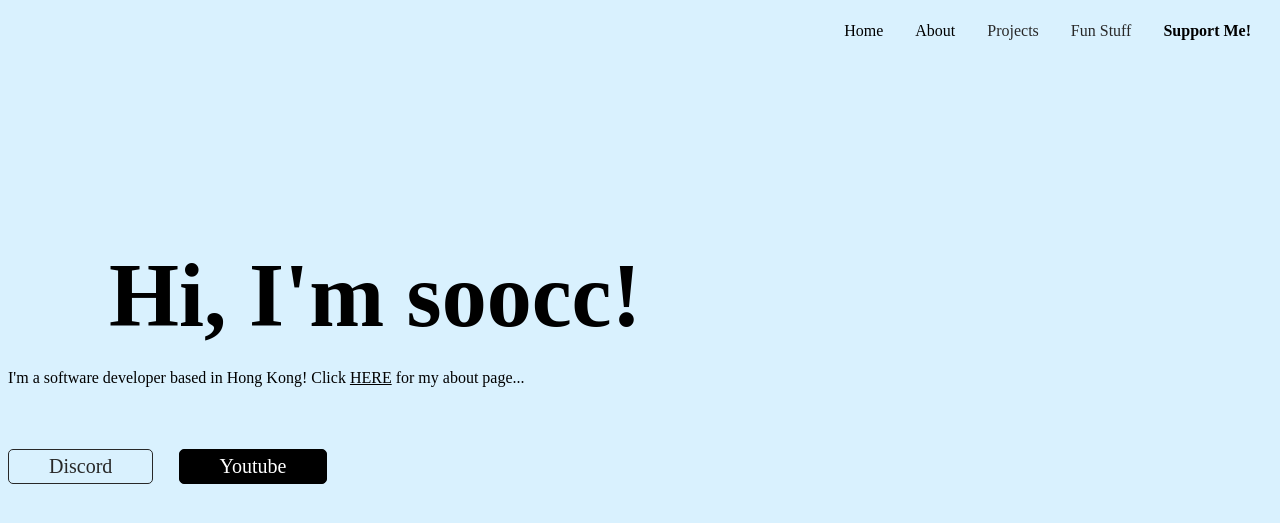
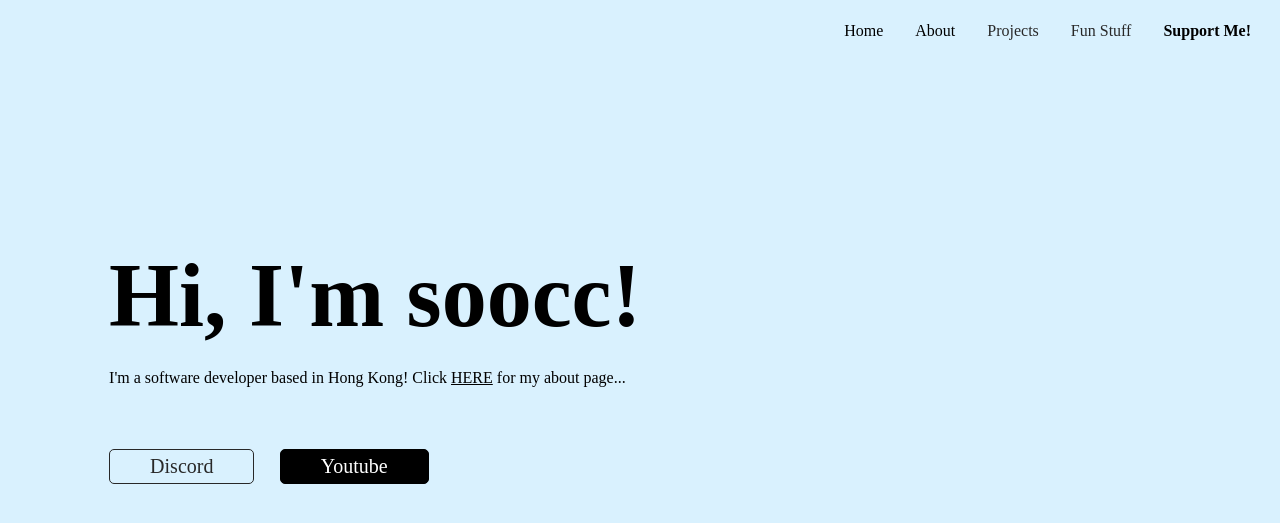
Before and after one commit to soocc/sooccsocks2, a Jekyll site: the page built from index.html, in a window 1280 px wide. Shown: the top 523 px of the page. Built offline with Jekyll 4.4.1, drawn with Linux system fonts in a browser that asks for light colours.

Commit message:
Update index.html

```diff
--- a/index.html
+++ b/index.html
@@ -16,7 +16,7 @@ layout: default
         margin-bottom: 0px;
       }
 
-      p .abutton {
+      p, .abutton {
         margin-left: 8%;
       }
 
```
